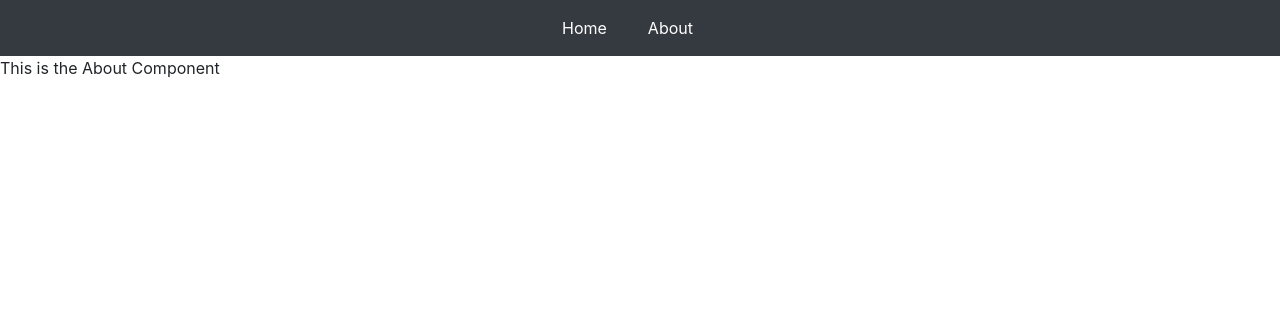
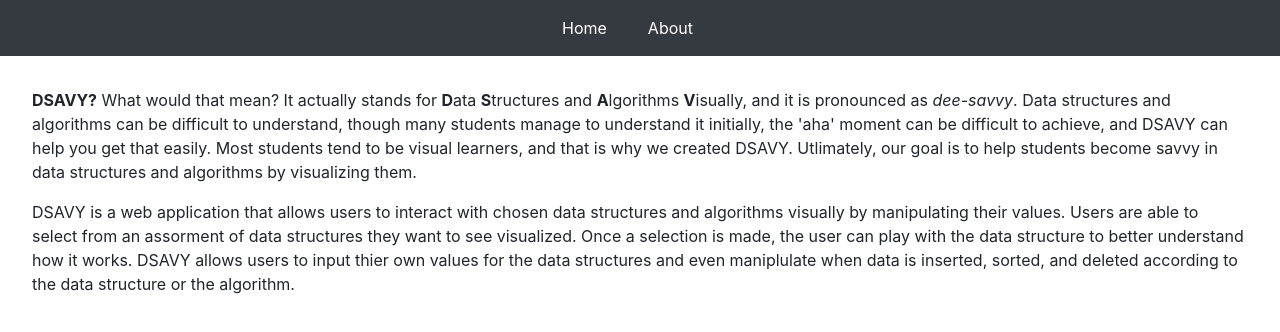
Before and after one commit to IUS-CS/project-dsavy, a React app in the folder src/: page /about in a window 1280 px wide. Shown: the top 332 px of the page. Built offline with nearby package versions, Linux system fonts and the light colour scheme.

Commit message:
add more into about page

```diff
--- a/src/components/About.js
+++ b/src/components/About.js
@@ -2,7 +2,21 @@ import React from 'react'
 
 function About() {
   return (
-    <div>This is the About Component</div>
+    <div style={{margin: '32px'}}>
+        <p>
+            <strong>DSAVY?</strong> What would that mean? It actually stands for <b>D</b>ata <b>S</b>tructures and <b>A</b>lgorithms <b>V</b>isually, and it is
+            pronounced as <i>dee-savvy</i>. Data structures and algorithms can be difficult to understand, though many students manage to understand
+            it initially, the 'aha' moment can be difficult to achieve, and DSAVY can help you get that easily. Most students tend to be visual learners,
+            and that is why we created DSAVY. Utlimately, our goal is to help students become savvy in data structures and algorithms by visualizing them.
+        </p>
+
+        <p>
+        DSAVY is a web application that allows users to interact with chosen data structures and algorithms visually by manipulating their values.
+        Users are able to select from an assorment of data structures they want to see visualized. Once a selection is made, the user can play
+        with the data structure to better understand how it works. DSAVY allows users to input thier own values for the data structures and even
+        maniplulate when data is inserted, sorted, and deleted according to the data structure or the algorithm.
+        </p>
+    </div>
   );
 }
 
```
